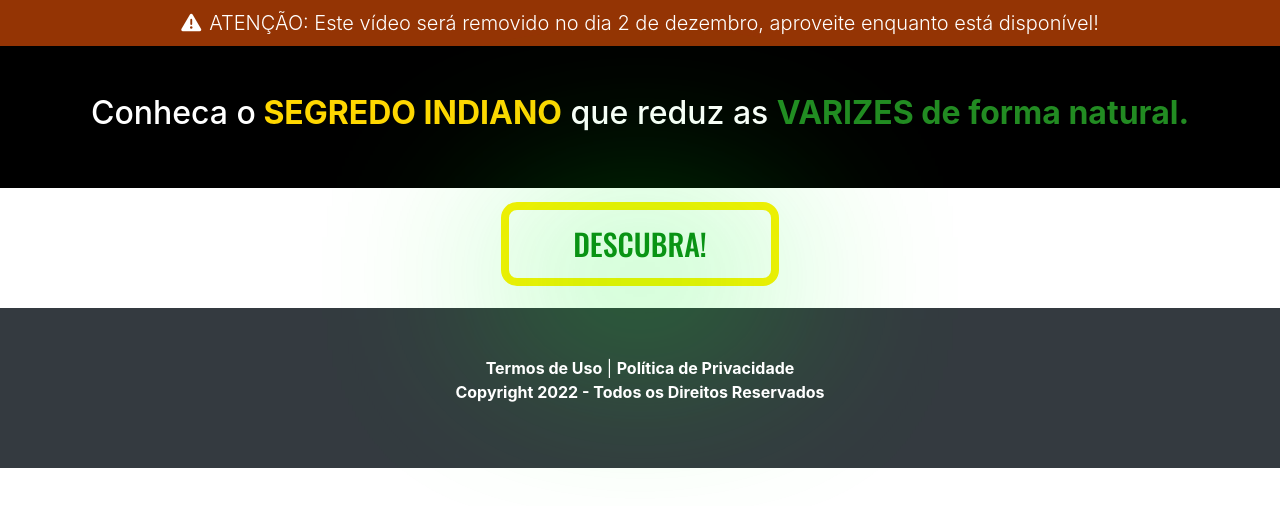
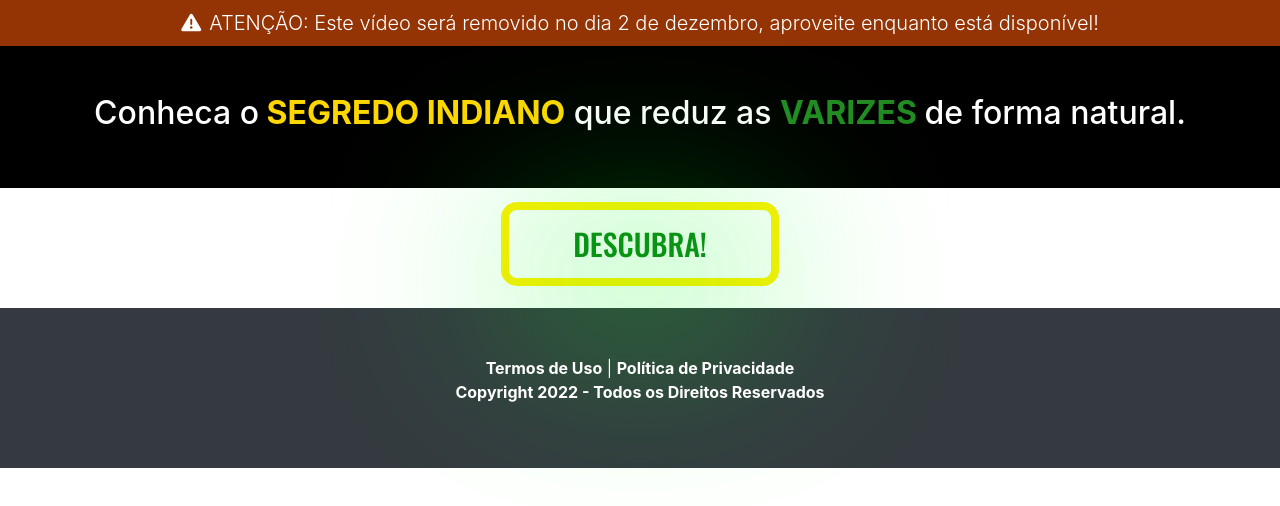
Before and after one commit to Marcosviniciusx/protocolovarizes, a plain HTML site: page pressel/index.html in a window 1280 px wide. Drawn offline with nearby package versions, Linux system fonts and the light colour scheme.

Commit message:
Add files via upload

```diff
--- a/pressel/index.html
+++ b/pressel/index.html
@@ -56,7 +56,7 @@
 <div class="container ">
 <div class="row justify-content-center">
 <div class="col-lg-15 text-center">
-<h2>Conheca o<b><FONT COLOR="#FFD700"> SEGREDO INDIANO</FONT></b> que reduz as <b><FONT COLOR="#228B22">VARIZES de forma natural.</FONT></b> </h2>
+<h2>Conheca o<b><FONT COLOR="#FFD700"> SEGREDO INDIANO</FONT></b> que reduz as <b><FONT COLOR="#228B22">VARIZES </FONT></b> de forma natural. </h2>
 </div>
 </div>
 </div>
```
